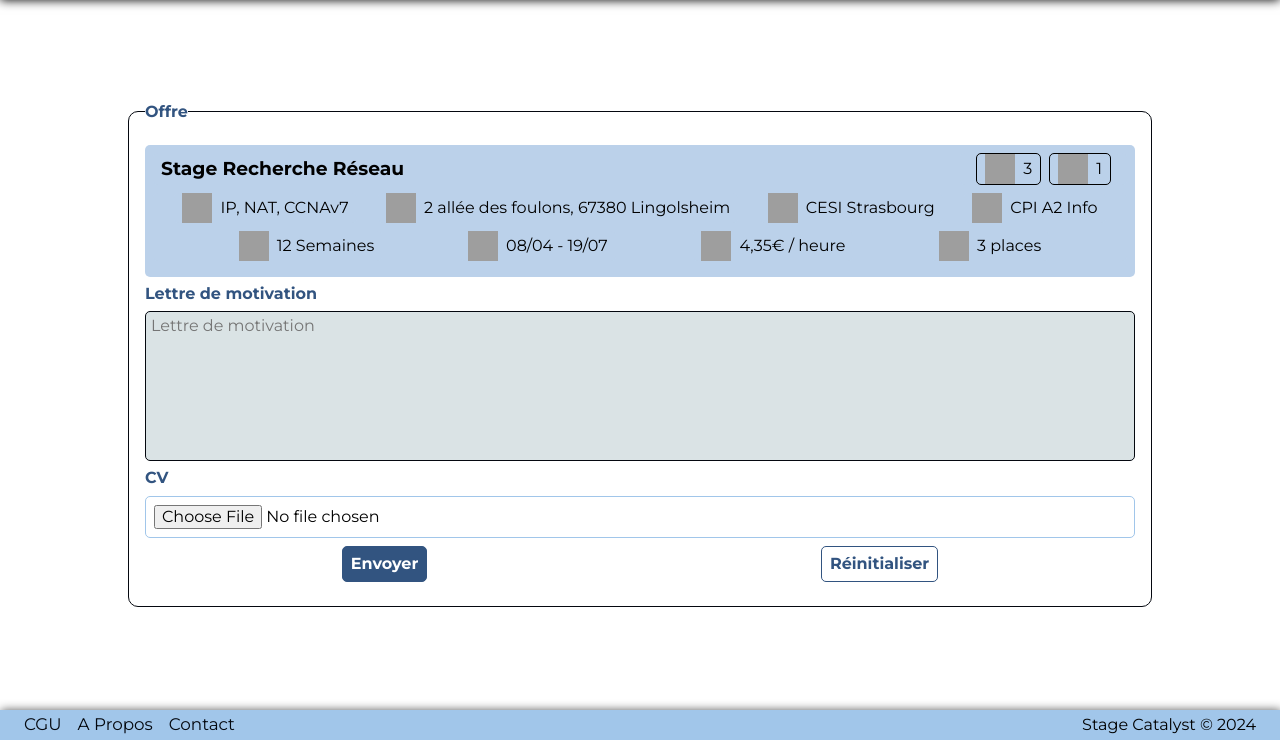
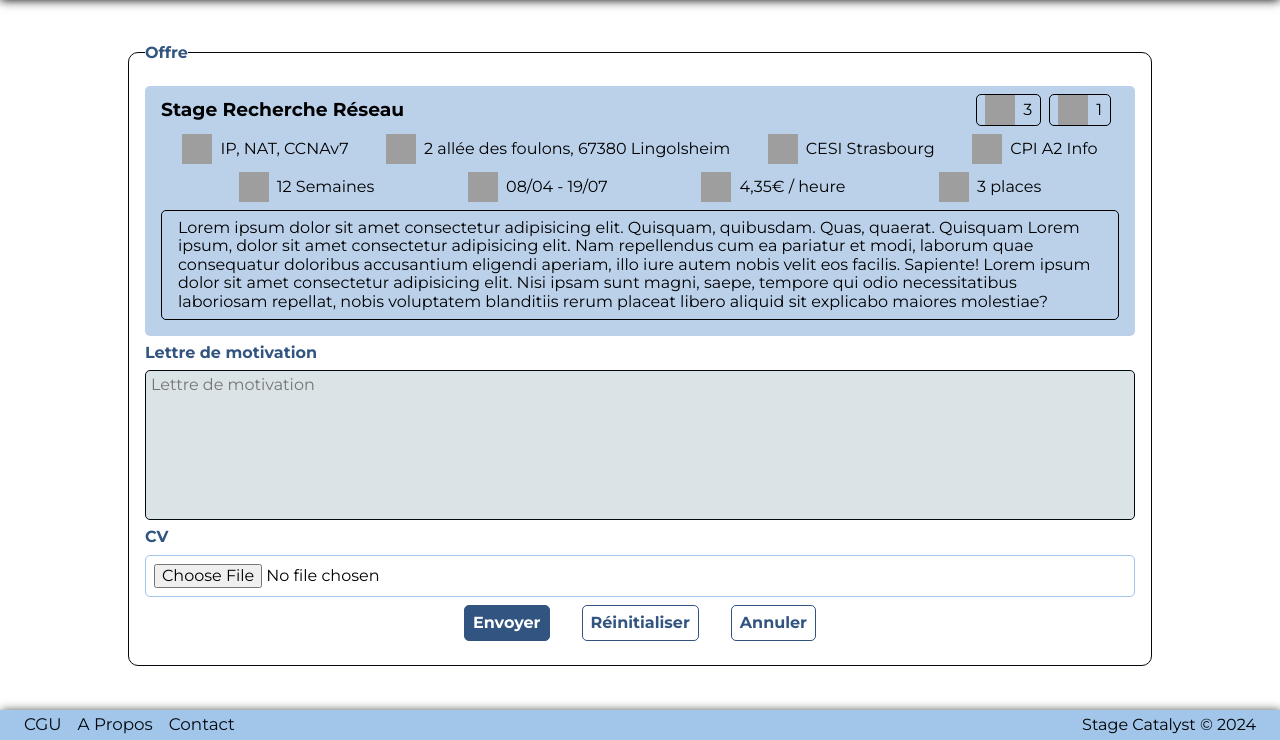
Before and after one commit to aschnepp/Projet-WEB-BETA, a PHP site: page /pages/postuler.html in a window 1280 px wide. Shown: the part 60-800 px from the top of the page. Run offline with PHP 8.4, Linux system fonts and the light colour scheme; grey boxes are pictures that could not be loaded.

Commit message:
Ajout du bouton "annuler" sur les pages de formulaires et ajout du style

```diff
--- a/assets/styles/postuler.css
+++ b/assets/styles/postuler.css
@@ -106,6 +106,19 @@ fieldset input[type="reset"]:hover {
   background-color: var(--blue-white);
 }
 
+fieldset input[type="button"] {
+  background-color: var(--white);
+  color: var(--blue-dark-contrast);
+  font-weight: bold;
+  cursor: pointer;
+  border: 1px solid var(--blue-dark-contrast);
+  margin: 0.5rem 0;
+}
+
+fieldset input[type="button"]:hover {
+  background-color: var(--blue-white);
+}
+
 fieldset a {
   color: var(--blue-dark-contrast);
   text-align: center;
@@ -142,6 +155,11 @@ fieldset section p {
   padding-left: 0.5rem;
 }
 
+fieldset #description {
+  border: solid black 1px;
+  padding: 0.5rem;
+}
+
 #offre .headerOffre {
   width: 100%;
   margin-bottom: .5rem;
@@ -167,7 +185,8 @@ fieldset section p {
 
 #loginbtns {
   display: flex;
-  justify-content: space-around;
+  justify-content: center;
+  gap: 2rem;
 }
 
 #item {
--- a/pages/login.html
+++ b/pages/login.html
@@ -59,6 +59,7 @@
         <div id="loginbtns">
           <input type="submit" value="Envoyer" />
           <input type="reset" value="Réinitialiser" />
+          <input type="button" onclick="javascript:window.history.back();" value="Annuler"/>
         </div>
         <a href="#">Demander un accès à la plateforme</a>
       </fieldset>
--- a/pages/postuler.html
+++ b/pages/postuler.html
@@ -110,6 +110,16 @@
                 alt="conference-call--v1" />
               <p>3 places</p>
             </section>
+            <section id="description">
+              <p>Lorem ipsum dolor sit amet consectetur adipisicing elit. Quisquam, quibusdam. Quas, quaerat. Quisquam
+                Lorem ipsum, dolor sit amet consectetur adipisicing elit. Nam repellendus cum ea pariatur et modi,
+                laborum quae consequatur doloribus accusantium eligendi aperiam, illo iure autem nobis velit eos
+                facilis. Sapiente!
+                Lorem ipsum dolor sit amet consectetur adipisicing elit. Nisi ipsam sunt magni, saepe, tempore qui odio
+                necessitatibus laboriosam repellat, nobis voluptatem blanditiis rerum placeat libero aliquid sit
+                explicabo maiores molestiae?
+              </p>
+            </section>
           </section>
         </section>
 
@@ -121,6 +131,7 @@
         <div id="loginbtns">
           <input type="submit" value="Envoyer" />
           <input type="reset" value="Réinitialiser" />
+          <input type="button" onclick="javascript:window.history.back();" value="Annuler" />
         </div>
       </fieldset>
     </form>
```
Also changed, not shown: assets/styles/gestion-entreprise.css (+8 -1 lines), assets/styles/gestion-offre.css (+8 -1 lines), assets/styles/login.css (+17 -0 lines), pages/gestion-entreprise.html (+8 -0 lines), pages/gestion-offre.html (+8 -0 lines).
